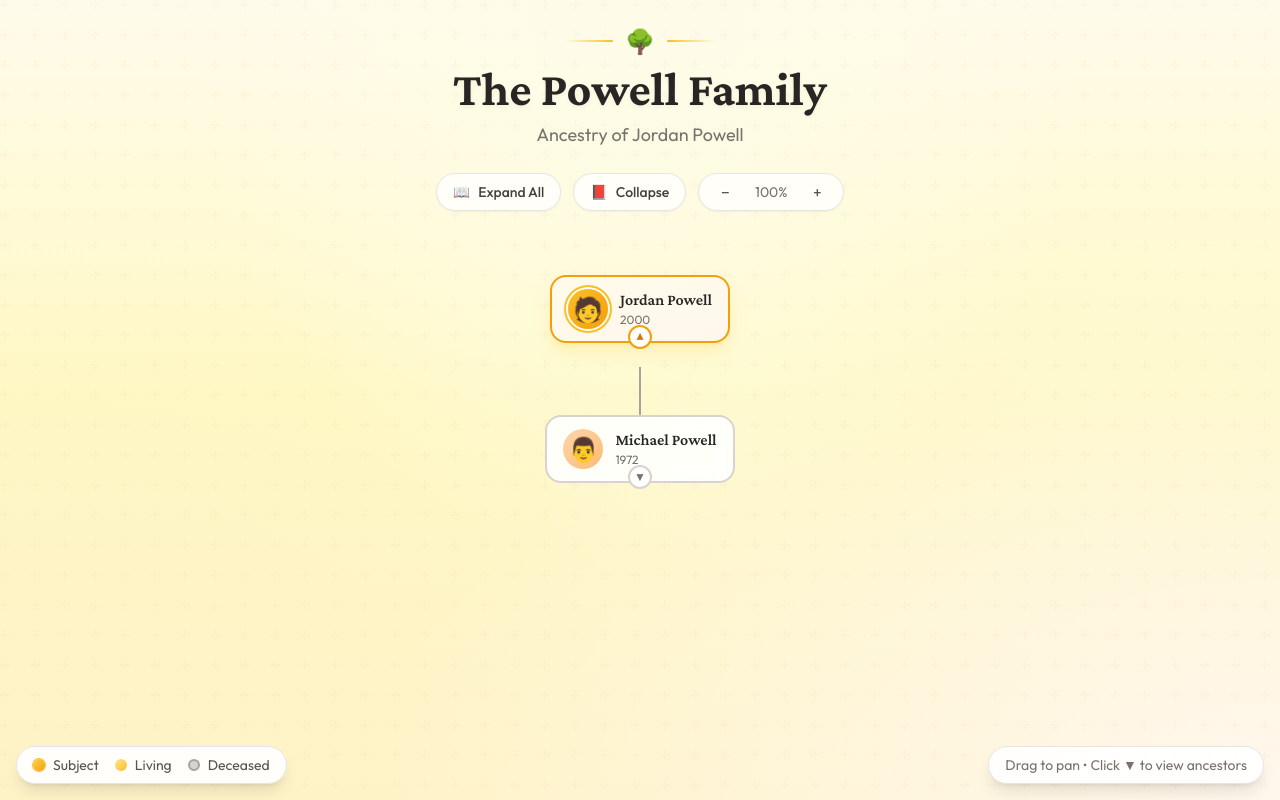
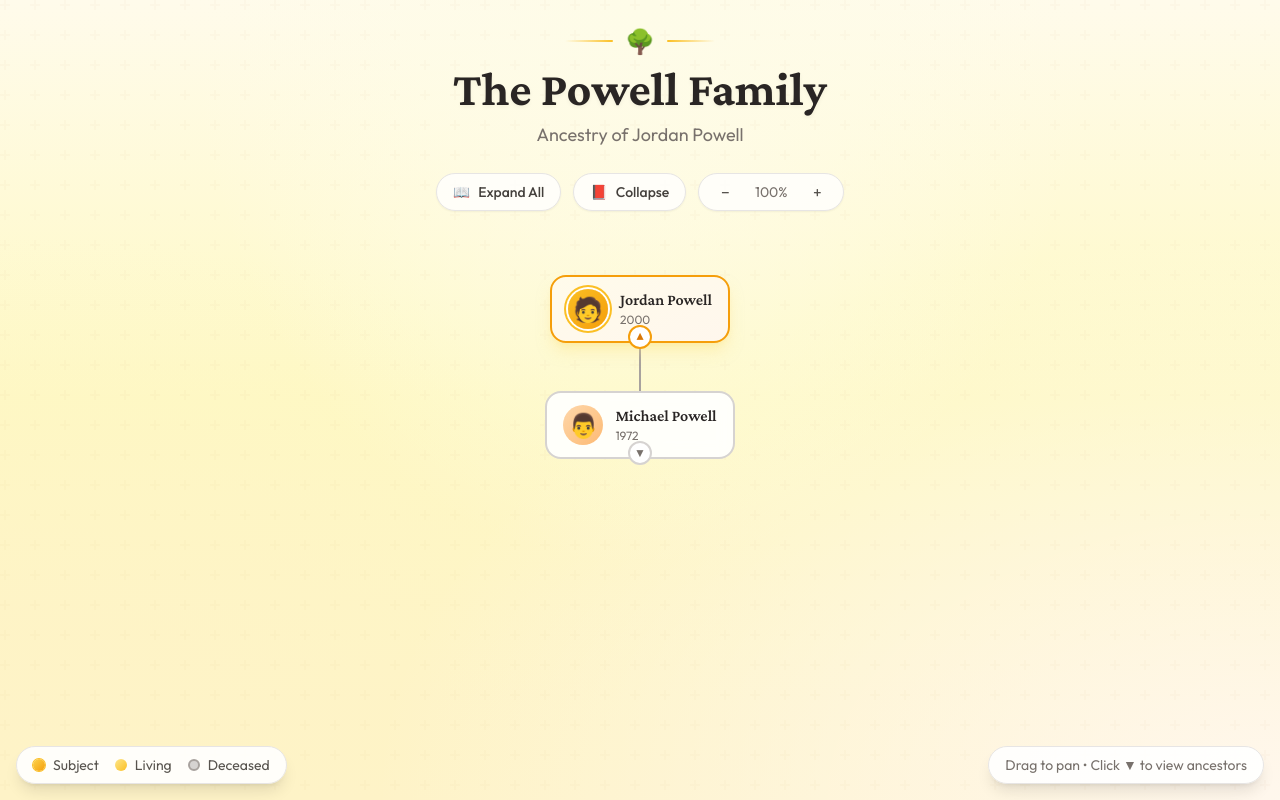
Before and after one commit to shmowell/powell-tree, a React (Vite) app: page / in a window 1280 px wide. Built offline with nearby package versions, Linux system fonts and the light colour scheme.

Commit message:
Add files via upload

```diff
--- a/src/App.jsx
+++ b/src/App.jsx
@@ -290,36 +290,12 @@ const familyData = {
               birth: "1866",
               death: "1944",
               photo: "👴",
-              father: {
-                id: 72,
-                name: "Samuel Clarke",
-                birth: "1838",
-                death: "1916",
-                photo: "👴",
+              father: { id: 72, name: "Samuel Clarke", birth: "1838", death: "1916", photo: "👴" },
+              mother: { id: 73, name: "Emma Sullivan", birth: "1842", death: "1920", photo: "👵" }
             },
-              mother: {
-                id: 73,
-                name: "Emma Sullivan",
-                birth: "1842",
-                death: "1920",
-                photo: "👵",
-              }
+            mother: { id: 37, name: "Rose Moretti", birth: "1870", death: "1948", photo: "👵" }
           },
-            mother: {
-              id: 37,
-              name: "Rose Moretti",
-              birth: "1870",
-              death: "1948",
-              photo: "👵",
-            }
-          },
-          mother: {
-            id: 19,
-            name: "Edith Montgomery",
-            birth: "1898",
-            death: "1980",
-            photo: "👵",
-          }
+          mother: { id: 19, name: "Edith Montgomery", birth: "1898", death: "1980", photo: "👵" }
         }
       },
       mother: {
@@ -415,7 +391,7 @@ function PersonCard({ person, onClick, isSelected, isExpanded, hasParents, isRoo
       }}
       className={`
         relative cursor-pointer transition-all duration-300 ease-out
-        ${isSelected ? 'scale-105 z-10' : 'hover:scale-102'}
+        ${isSelected ? 'scale-105 z-10' : 'hover:scale-105'}
       `}
     >
       <div
@@ -479,11 +455,19 @@ function PersonCard({ person, onClick, isSelected, isExpanded, hasParents, isRoo
   );
 }
 
+// Connector line component
+function VLine({ height = 24 }) {
+  return <div className="bg-stone-400" style={{ width: 2, height, flexShrink: 0 }} />;
+}
+
+function HLine({ width = 40 }) {
+  return <div className="bg-stone-400" style={{ height: 2, width, flexShrink: 0 }} />;
+}
+
 function AncestryBranch({ node, onSelectPerson, selectedPerson, expandedNodes, toggleExpand, isRoot = false }) {
   const hasParents = node.father || node.mother;
+  const hasBothParents = node.father && node.mother;
   const isExpanded = expandedNodes.has(node.id);
-  const containerRef = useRef(null);
-  const [lineWidth, setLineWidth] = useState(0);
 
   const handleClick = (person) => {
     onSelectPerson(person);
@@ -492,40 +476,8 @@ function AncestryBranch({ node, onSelectPerson, selectedPerson, expandedNodes, t
     }
   };
 
-  // Calculate line width based on actual rendered parent positions
-  useEffect(() => {
-    if (containerRef.current && isExpanded && hasParents) {
-      const updateLineWidth = () => {
-        const container = containerRef.current;
-        if (!container) return;
-
-        const parentCards = container.querySelectorAll(':scope > .parent-wrapper');
-        if (parentCards.length === 2) {
-          const first = parentCards[0].getBoundingClientRect();
-          const second = parentCards[1].getBoundingClientRect();
-          const containerRect = container.getBoundingClientRect();
-
-          const firstCenter = first.left + first.width / 2 - containerRect.left;
-          const secondCenter = second.left + second.width / 2 - containerRect.left;
-
-          setLineWidth(secondCenter - firstCenter);
-        }
-      };
-
-      updateLineWidth();
-      const timeout = setTimeout(updateLineWidth, 50);
-      window.addEventListener('resize', updateLineWidth);
-
-      return () => {
-        clearTimeout(timeout);
-        window.removeEventListener('resize', updateLineWidth);
-      };
-    }
-  }, [isExpanded, hasParents, expandedNodes]);
-
   return (
     <div className="flex flex-col items-center">
-      {/* Current Person */}
       <PersonCard
         person={node}
         onClick={handleClick}
@@ -535,32 +487,21 @@ function AncestryBranch({ node, onSelectPerson, selectedPerson, expandedNodes, t
         isRoot={isRoot}
       />
 
-      {/* Parents Section */}
       {hasParents && isExpanded && (
-        <div className="flex flex-col items-center mt-6">
+        <>
           {/* Vertical line down from person */}
-          <div className="w-0.5 h-6 bg-stone-400" />
+          <VLine />
 
-          {/* Horizontal connector and vertical drops to parents */}
-          <div className="relative" ref={containerRef}>
-            {/* Horizontal line connecting parents */}
-            {node.father && node.mother && lineWidth > 0 && (
-              <div
-                className="absolute top-0 h-0.5 bg-stone-400"
-                style={{
-                  left: '50%',
-                  width: `${lineWidth}px`,
-                  transform: 'translateX(-50%)'
-                }}
-              />
-            )}
-
-            {/* Parents row */}
-            <div className="flex gap-8 items-start">
+          {/* Parents row with T-connector */}
+          <div className="flex items-start">
+            {/* Father branch */}
             {node.father && (
-                <div className="parent-wrapper flex flex-col items-center">
-                  {/* Vertical line to father */}
-                  <div className="w-0.5 h-6 bg-stone-400" />
+              <div className="flex flex-col items-center">
+                {/* Connector: horizontal line going right (toward center) + vertical drop */}
+                <div className="flex items-start">
+                  <VLine />
+                  {hasBothParents && <HLine />}
+                </div>
                 <AncestryBranch
                   node={node.father}
                   onSelectPerson={onSelectPerson}
@@ -570,10 +511,15 @@ function AncestryBranch({ node, onSelectPerson, selectedPerson, expandedNodes, t
                 />
               </div>
             )}
+
+            {/* Mother branch */}
             {node.mother && (
-                <div className="parent-wrapper flex flex-col items-center">
-                  {/* Vertical line to mother */}
-                  <div className="w-0.5 h-6 bg-stone-400" />
+              <div className="flex flex-col items-center">
+                {/* Connector: horizontal line going left (toward center) + vertical drop */}
+                <div className="flex items-start">
+                  {hasBothParents && <HLine />}
+                  <VLine />
+                </div>
                 <AncestryBranch
                   node={node.mother}
                   onSelectPerson={onSelectPerson}
@@ -584,8 +530,7 @@ function AncestryBranch({ node, onSelectPerson, selectedPerson, expandedNodes, t
               </div>
             )}
           </div>
-          </div>
-        </div>
+        </>
       )}
     </div>
   );
@@ -747,7 +692,7 @@ function PannableCanvas({ children, zoom }) {
       onTouchEnd={handleMouseUp}
     >
       <div
-        className="absolute inset-0 flex justify-center items-start pt-8"
+        className="flex justify-center items-start pt-8"
         style={{
           transform: `translate(${position.x}px, ${position.y}px) scale(${zoom})`,
           transformOrigin: 'top center',
```
Lines whose indentation alone changed are shown as unchanged.
